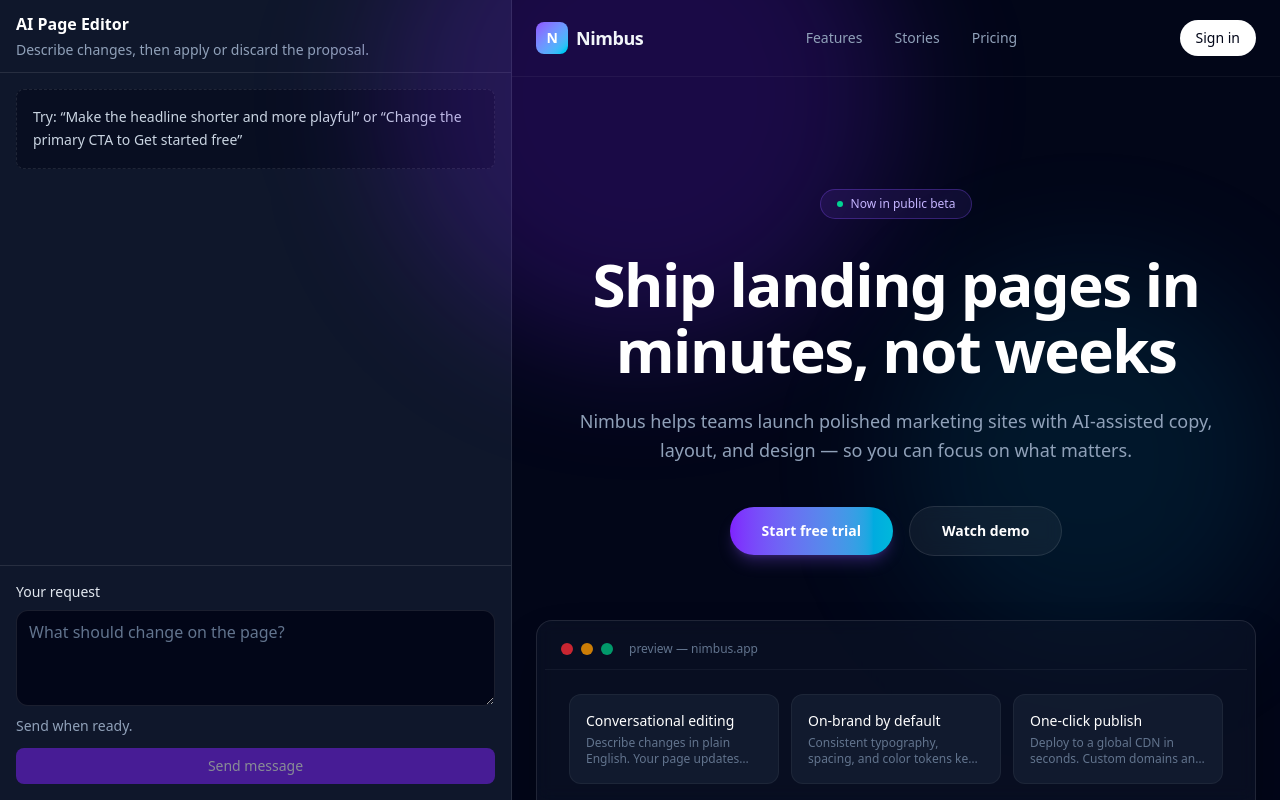
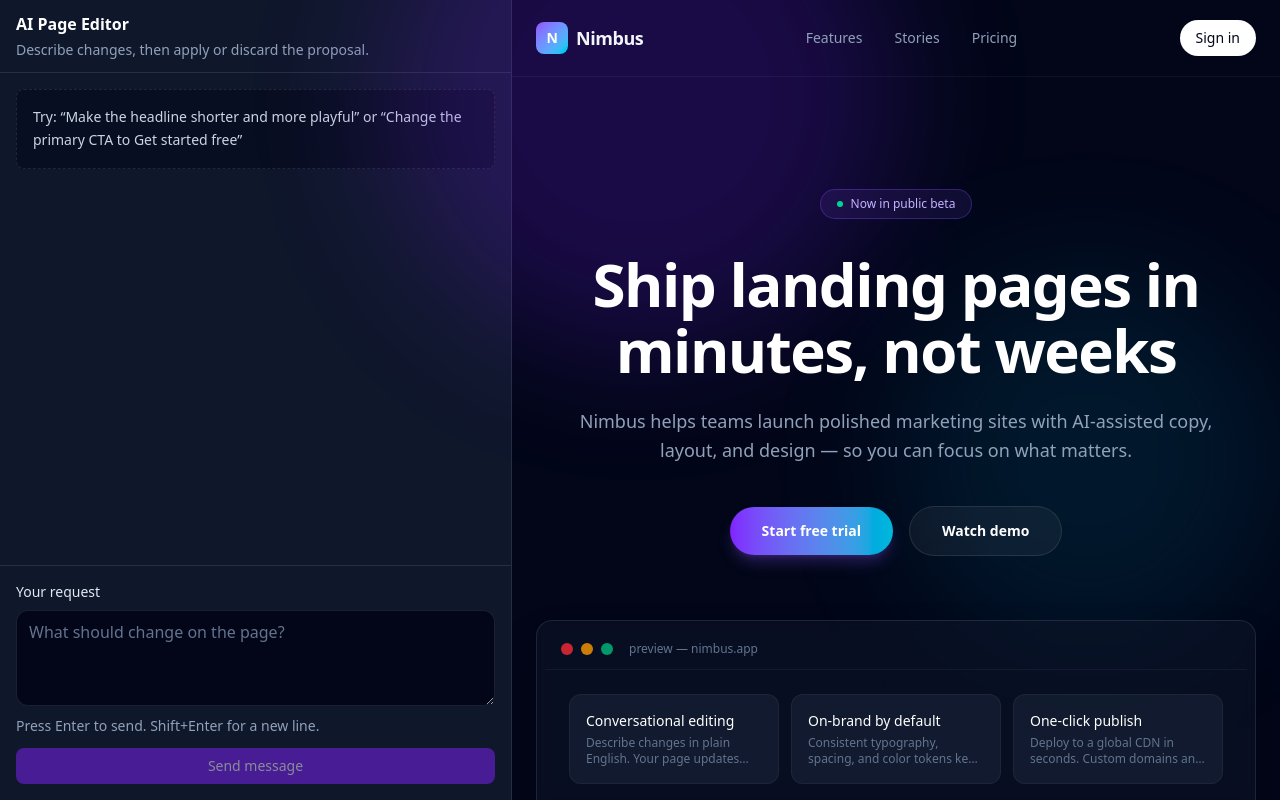
Before and after one commit to olegpy/ai-page-editor, a React (Vite) app: page / in a window 1280 px wide. Built offline with nearby package versions, Linux system fonts and the light colour scheme.

Commit message:
APE-8: Send chat message on Enter (#8)

```diff
--- a/src/editor/ChatPanel.tsx
+++ b/src/editor/ChatPanel.tsx
@@ -1,6 +1,6 @@
 import { useChat } from '@ai-sdk/react'
 import { DefaultChatTransport } from 'ai'
-import { useState, type SubmitEvent } from 'react'
+import { useState, type KeyboardEvent, type SubmitEvent } from 'react'
 import { getChatErrorMessage, getMessageDisplayText, getMessageText } from '../lib'
 import { parsePageContent } from '../landing'
 import type { PageEditor } from '../hooks'
@@ -39,13 +39,24 @@
 
   const chatError = getChatErrorMessage(error, status)
 
-  function handleSubmit(event: SubmitEvent<HTMLFormElement>) {
-    event.preventDefault()
+  function sendInput() {
     const text = input.trim()
     if (!text || isBusy) return
     onProposal(null, null)
     sendMessage({ text }, { body: { pageContent } })
     setInput('')
+  }
+
+  function handleSubmit(event: SubmitEvent<HTMLFormElement>) {
+    event.preventDefault()
+    sendInput()
+  }
+
+  function handleKeyDown(event: KeyboardEvent<HTMLTextAreaElement>) {
+    if (event.key !== 'Enter' || event.shiftKey) return
+
+    event.preventDefault()
+    sendInput()
   }
 
   return (
@@ -137,6 +148,7 @@
           name="message"
           value={input}
           onChange={event => setInput(event.target.value)}
+          onKeyDown={handleKeyDown}
           placeholder="What should change on the page?"
           rows={3}
           disabled={isBusy}
@@ -144,7 +156,9 @@
           className="w-full resize-y rounded-xl border border-white/10 bg-slate-950 px-3 py-2 text-base leading-relaxed text-white placeholder:text-slate-500 focus:border-violet-500/50 focus:outline-none focus-visible:ring-2 focus-visible:ring-violet-400/50 disabled:cursor-not-allowed disabled:opacity-50"
         />
         <p id="chat-input-hint" className="mt-1 text-sm text-slate-400">
-          {isBusy ? 'Wait for the assistant to finish before sending another message.' : 'Send when ready.'}
+          {isBusy
+            ? 'Wait for the assistant to finish before sending another message.'
+            : 'Press Enter to send. Shift+Enter for a new line.'}
         </p>
         <div className="mt-3 flex gap-2">
           <button
```
